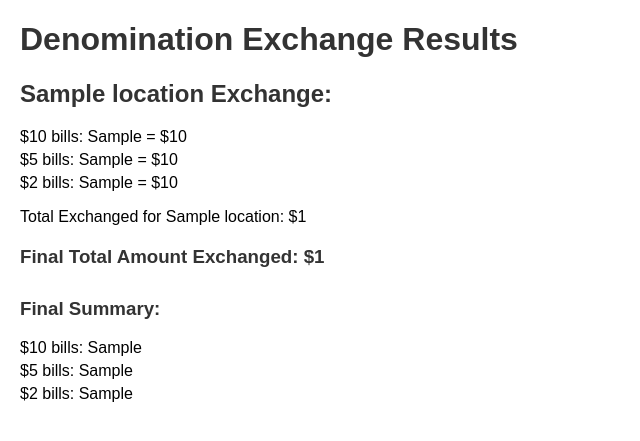
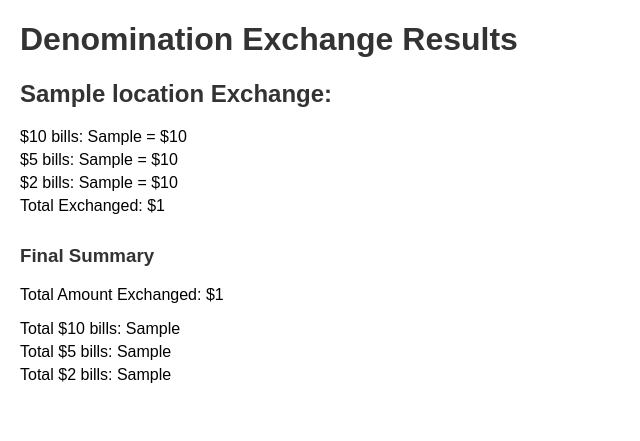
Before and after one commit to jasonzhangkm/dbs-25102024, a Flask app: template templates/results.html in a window 1280 px wide. Shown: the top 441 px of the page, without its empty margins (0-640 px from the left). Run offline with Flask 3, Linux system fonts and the light colour scheme; the template is opened without the code that fills it: most values are stand-ins (such as "Sample title", 1, 10 or a date in 2020).

Commit message:
Update results.html

```diff
--- a/templates/results.html
+++ b/templates/results.html
@@ -38,21 +38,20 @@
             <li>$10 bills: {{ result['10'] }} = ${{ result['10'] * 10 }}</li>
             <li>$5 bills: {{ result['5'] }} = ${{ result['5'] * 5 }}</li>
             <li>$2 bills: {{ result['2'] }} = ${{ result['2'] * 2 }}</li>
+            <li>Total Exchanged: ${{ result['total_exchanged'] }}</li>
         </ul>
-        <p>Total Exchanged for {{ result['location'] }}: ${{ result['total_exchanged'] }}</p>
     </div>
     {% endfor %}
 
-    <h3>Final Total Amount Exchanged: ${{ total_amount_exchanged }}</h3>
-
     <div class="final-summary">
-        <h3>Final Summary:</h3>
+        <h3>Final Summary</h3>
+        <p>Total Amount Exchanged: ${{ total_amount_exchanged }}</p>
         <ul>
-            <li>$10 bills: {{ final_summary['10'] }}</li>
-            <li>$5 bills: {{ final_summary['5'] }}</li>
-            <li>$2 bills: {{ final_summary['2'] }}</li>
+            <li>Total $10 bills: {{ final_summary['10'] }}</li>
+            <li>Total $5 bills: {{ final_summary['5'] }}</li>
+            <li>Total $2 bills: {{ final_summary['2'] }}</li>
         </ul>
     </div>
 
 </body>
-</html
+</html>
```
